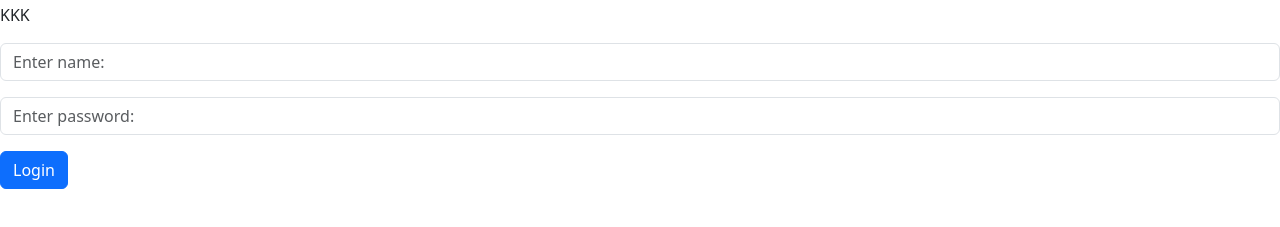
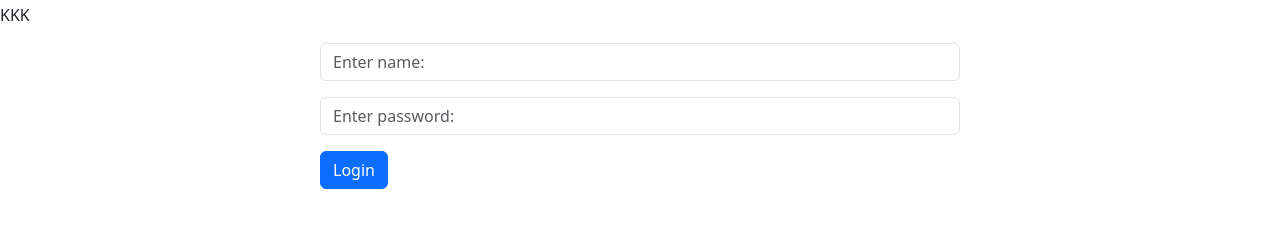
Before and after one commit to TripleK77/2021-MIIT-CSE-017, a plain HTML site: page index.html in a window 1280 px wide. Shown: the part 53-280 px from the top of the page. Drawn offline with nearby package versions, Linux system fonts and the light colour scheme.

Commit message:
Update index.html

```diff
--- a/index.html
+++ b/index.html
@@ -9,7 +9,7 @@
 <body>
     <h1>Shopping</h1>
     <p>KKK</p>
-    <form action="">
+    <form class="col-md-6 m-auto">
         <input type="text" placeholder="Enter name:" class="form-control mb-3">
         <input type="password" placeholder="Enter password:" class="form-control mb-3">
         <button class="btn btn-primary mb-3">Login</button>
```
